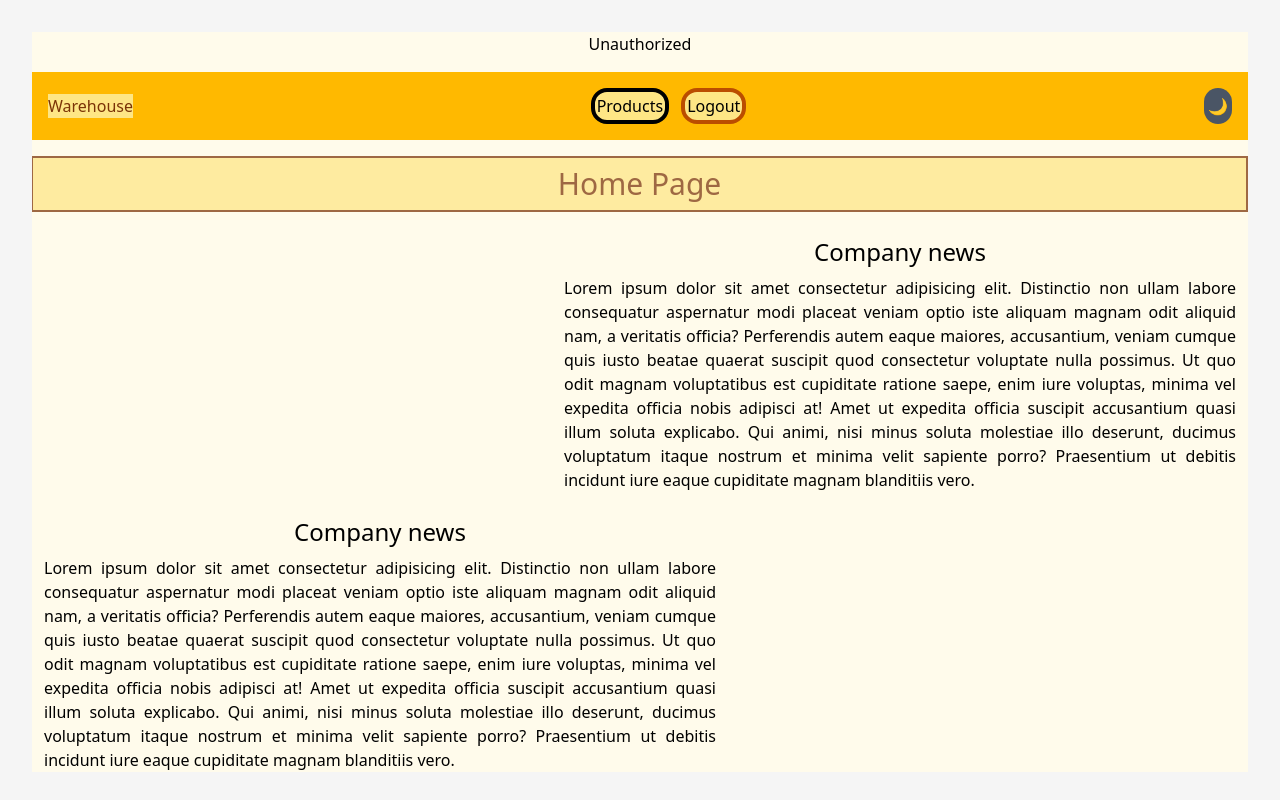
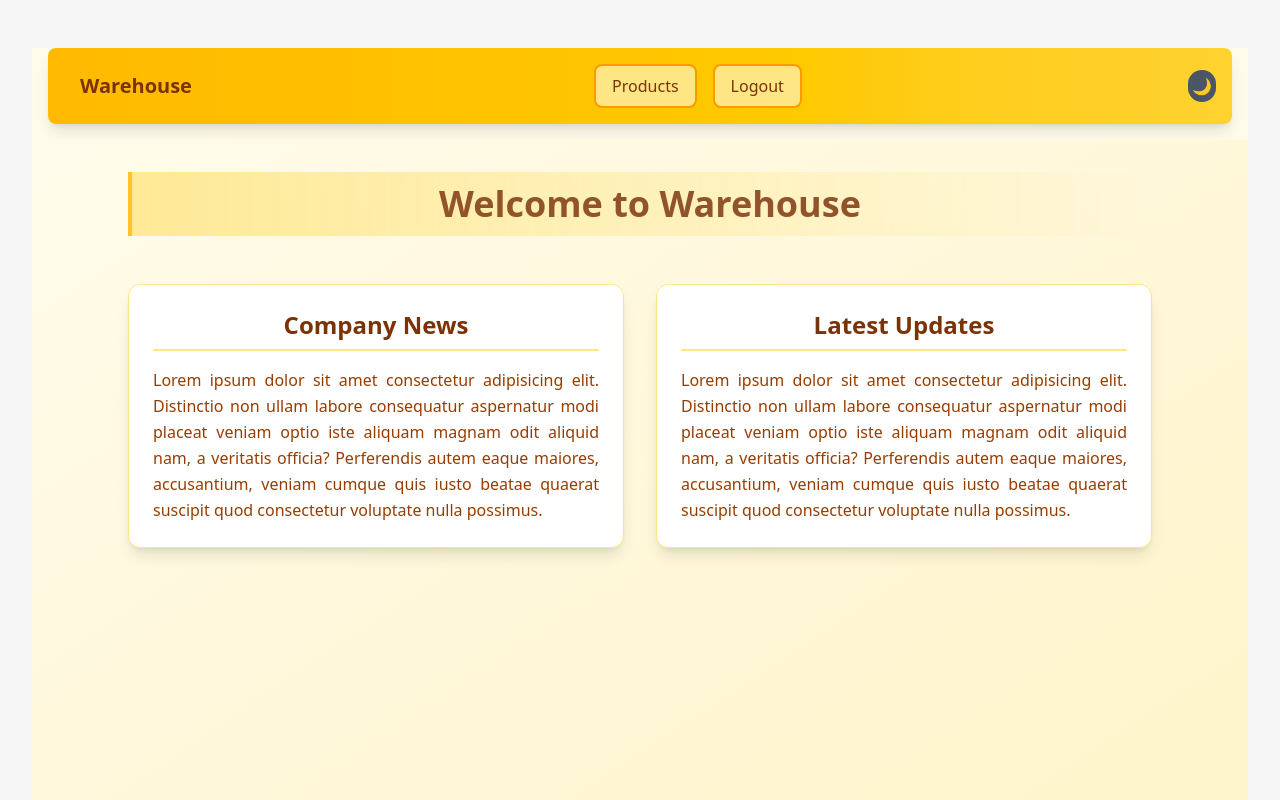
Before and after one commit to Rimvydas996/warehouse_app, a React (Vite) app: page / in a window 1280 px wide. Shown: the top 800 px of the page. Built offline with nearby package versions, Linux system fonts and the light colour scheme; sample sign-in values are in the browser's storage.

Commit message:
-pakoreguoti stiliai -sutvarkytas logout funkcionalumas

```diff
--- a/src/App.tsx
+++ b/src/App.tsx
@@ -27,7 +27,6 @@ function App() {
     <div className="bg-amber-50">
       <ThemeProvider>
         <AuthProvider>
-          <p>{isAuthenticated ? "Authorized" : "Unauthorized"}</p>
           <Suspense fallback={<div className="text-lg">Kraunama...</div>}>
             <NavigationBar />
             <Routes>
--- a/src/components/Form.tsx
+++ b/src/components/Form.tsx
@@ -8,7 +8,7 @@ export default function Form({
   onSubmit: (event: React.FormEvent<HTMLFormElement>) => void;
 }): JSX.Element {
   return (
-    <form action="" onSubmit={onSubmit} className="flex flex-col gap-2 items-start ">
+    <form action="" onSubmit={onSubmit} className="space-y-6 w-full">
       {children}
     </form>
   );
--- a/src/components/NavigationBar.tsx
+++ b/src/components/NavigationBar.tsx
@@ -5,25 +5,57 @@ import { useTheme } from "../context/ThemeContext";
 export default function NavigationBar(): JSX.Element {
   const { theme, toggleTheme } = useTheme();
   const navigate = useNavigate();
-  const { isAuthenticated } = useAuth();
-  // className = "flex justify-between p-4 my-4 bg-amber-400";
+  const { isAuthenticated, logout } = useAuth();
+
   return (
-    <div className="flex justify-between p-4 my-4 bg-amber-400">
-      <h3 onClick={() => navigate("/")} className="bg-amber-200 self-center text-amber-900">
+    <div
+      className={`
+      flex justify-between items-center p-4 my-4
+      bg-gradient-to-r from-amber-400 to-amber-300
+      shadow-lg rounded-lg mx-4
+    `}
+    >
+      <h3
+        onClick={() => navigate("/")}
+        className="
+          text-amber-900 text-xl font-bold
+          hover:text-amber-700 cursor-pointer
+          transition-colors duration-200
+          px-4 py-2 rounded-lg
+        "
+      >
         Warehouse
       </h3>
-      <ul className="flex gap-3">
+
+      <ul className="flex gap-4 items-center">
         {isAuthenticated ? (
           <>
             <li
               onClick={() => navigate("/products")}
-              className="bg-amber-200 p-0.5 border-4 rounded-2xl "
+              className="
+                bg-amber-200 px-4 py-2
+                rounded-lg border-2 border-amber-500
+                hover:bg-amber-300 cursor-pointer
+                transition-all duration-200
+                font-medium text-amber-900
+                hover:shadow-md
+              "
             >
               Products
             </li>
             <li
-              onClick={() => navigate("/")}
-              className="bg-amber-200 p-0.5 border-4 rounded-2xl  border-amber-700"
+              onClick={() => {
+                logout();
+                navigate("/");
+              }}
+              className="
+                bg-amber-200 px-4 py-2
+                rounded-lg border-2 border-amber-500
+                hover:bg-amber-300 cursor-pointer
+                transition-all duration-200
+                font-medium text-amber-900
+                hover:shadow-md
+              "
             >
               Logout
             </li>
@@ -33,13 +65,27 @@ export default function NavigationBar(): JSX.Element {
             <>
               <li
                 onClick={() => navigate("/register")}
-                className="bg-amber-200 p-0.5 border-4 rounded-2xl  border-amber-700"
+                className="
+                  bg-amber-200 px-4 py-2
+                  rounded-lg border-2 border-amber-500
+                  hover:bg-amber-300 cursor-pointer
+                  transition-all duration-200
+                  font-medium text-amber-900
+                  hover:shadow-md
+                "
               >
                 Register
               </li>
               <li
                 onClick={() => navigate("/login")}
-                className="bg-amber-200 p-0.5 border-4 rounded-2xl  border-amber-700"
+                className="
+                  bg-amber-200 px-4 py-2
+                  rounded-lg border-2 border-amber-500
+                  hover:bg-amber-300 cursor-pointer
+                  transition-all duration-200
+                  font-medium text-amber-900
+                  hover:shadow-md
+                "
               >
                 Login
               </li>
--- a/src/context/AuthContext.tsx
+++ b/src/context/AuthContext.tsx
@@ -57,10 +57,15 @@ export const AuthProvider = ({ children }: { children: React.ReactNode }) => {
   const logout = () => {
     setIsAuthenticated(false);
     setUser(null);
+    localStorage.removeItem("token");
+    localStorage.removeItem("user");
+    return true;
   };
 
   return (
-    <AuthContext.Provider value={{ isAuthenticated, user, login: login, logout, getToken, getUserData }}>
+    <AuthContext.Provider
+      value={{ isAuthenticated, user, login: login, logout, getToken, getUserData }}
+    >
       {children}
     </AuthContext.Provider>
   );
--- a/src/pages/HomePage.tsx
+++ b/src/pages/HomePage.tsx
@@ -1,30 +1,81 @@
 export default function HomePage() {
   return (
-    <div className="flex flex-col gap-4">
-      <h1 className="text-3xl border-l border-2 p-2 text-amber-900 bg-amber-200  animate-pulse">Home Page</h1>
-      <div className="self-end max-w-2xl mx-3">
-        <h2 className="text-2xl my-2">Company news</h2>
-        <p className="text-justify ">
-          Lorem ipsum dolor sit amet consectetur adipisicing elit. Distinctio non ullam labore consequatur aspernatur
-          modi placeat veniam optio iste aliquam magnam odit aliquid nam, a veritatis officia? Perferendis autem eaque
-          maiores, accusantium, veniam cumque quis iusto beatae quaerat suscipit quod consectetur voluptate nulla
-          possimus. Ut quo odit magnam voluptatibus est cupiditate ratione saepe, enim iure voluptas, minima vel
-          expedita officia nobis adipisci at! Amet ut expedita officia suscipit accusantium quasi illum soluta
-          explicabo. Qui animi, nisi minus soluta molestiae illo deserunt, ducimus voluptatum itaque nostrum et minima
-          velit sapiente porro? Praesentium ut debitis incidunt iure eaque cupiditate magnam blanditiis vero.
-        </p>
-      </div>
-      <div className="self-start max-w-2xl mx-3">
-        <h2 className="text-2xl my-2">Company news</h2>
-        <p className="text-justify  ">
-          Lorem ipsum dolor sit amet consectetur adipisicing elit. Distinctio non ullam labore consequatur aspernatur
-          modi placeat veniam optio iste aliquam magnam odit aliquid nam, a veritatis officia? Perferendis autem eaque
-          maiores, accusantium, veniam cumque quis iusto beatae quaerat suscipit quod consectetur voluptate nulla
-          possimus. Ut quo odit magnam voluptatibus est cupiditate ratione saepe, enim iure voluptas, minima vel
-          expedita officia nobis adipisci at! Amet ut expedita officia suscipit accusantium quasi illum soluta
-          explicabo. Qui animi, nisi minus soluta molestiae illo deserunt, ducimus voluptatum itaque nostrum et minima
-          velit sapiente porro? Praesentium ut debitis incidunt iure eaque cupiditate magnam blanditiis vero.
-        </p>
+    <div className="min-h-screen bg-gradient-to-br from-amber-50 to-amber-100 py-8 px-4">
+      <div className="max-w-5xl mx-auto">
+        <h1
+          className="
+          text-4xl font-bold text-amber-900
+          border-l-4 border-amber-400
+          pl-4 mb-12
+          bg-gradient-to-r from-amber-200 to-transparent
+          py-3 rounded-r-lg
+          animate-pulse
+        "
+        >
+          Welcome to Warehouse
+        </h1>
+
+        <div className="grid gap-8 md:grid-cols-2">
+          <div
+            className="
+            bg-white p-6 rounded-xl
+            shadow-lg hover:shadow-xl
+            transition-all duration-300
+            border border-amber-200
+          "
+          >
+            <h2
+              className="
+              text-2xl font-semibold text-amber-900
+              mb-4 pb-2
+              border-b-2 border-amber-200
+            "
+            >
+              Company News
+            </h2>
+            <p
+              className="
+              text-amber-800 leading-relaxed
+              text-justify
+            "
+            >
+              Lorem ipsum dolor sit amet consectetur adipisicing elit. Distinctio non ullam labore
+              consequatur aspernatur modi placeat veniam optio iste aliquam magnam odit aliquid nam,
+              a veritatis officia? Perferendis autem eaque maiores, accusantium, veniam cumque quis
+              iusto beatae quaerat suscipit quod consectetur voluptate nulla possimus.
+            </p>
+          </div>
+
+          <div
+            className="
+            bg-white p-6 rounded-xl
+            shadow-lg hover:shadow-xl
+            transition-all duration-300
+            border border-amber-200
+          "
+          >
+            <h2
+              className="
+              text-2xl font-semibold text-amber-900
+              mb-4 pb-2
+              border-b-2 border-amber-200
+            "
+            >
+              Latest Updates
+            </h2>
+            <p
+              className="
+              text-amber-800 leading-relaxed
+              text-justify
+            "
+            >
+              Lorem ipsum dolor sit amet consectetur adipisicing elit. Distinctio non ullam labore
+              consequatur aspernatur modi placeat veniam optio iste aliquam magnam odit aliquid nam,
+              a veritatis officia? Perferendis autem eaque maiores, accusantium, veniam cumque quis
+              iusto beatae quaerat suscipit quod consectetur voluptate nulla possimus.
+            </p>
+          </div>
+        </div>
       </div>
     </div>
   );
--- a/src/pages/ProductsPage.tsx
+++ b/src/pages/ProductsPage.tsx
@@ -16,10 +16,30 @@ export default function PrductsPage() {
   }, []);
 
   return (
-    <div>
-      <ul>
+    <div className="container mx-auto p-4">
+      <ul className="w-full space-y-2">
         {products.map((product, key) => (
-          <li key={key}>{product.title}</li>
+          <li
+            className="grid grid-cols-4 gap-4 items-center w-full p-3 bg-amber-100 rounded-lg"
+            key={key}
+          >
+            <span className="text-lg col-span-2 text-left">{product.title}</span>
+            <span className="text-lg text-left ">likutis: {product.quantity}</span>
+            <div className="flex gap-2 ">
+              <button
+                className="bg-amber-200 px-4 py-2 border-2 border-amber-900 rounded-xl hover:bg-amber-300"
+                type="button"
+              >
+                Edit
+              </button>
+              <button
+                className="bg-amber-200 px-4 py-2 border-2 border-amber-900 rounded-xl hover:bg-amber-300"
+                type="button"
+              >
+                Delete
+              </button>
+            </div>
+          </li>
         ))}
       </ul>
     </div>
```
Also changed, not shown: src/pages/LoginPage.tsx (+69 -6 lines).
